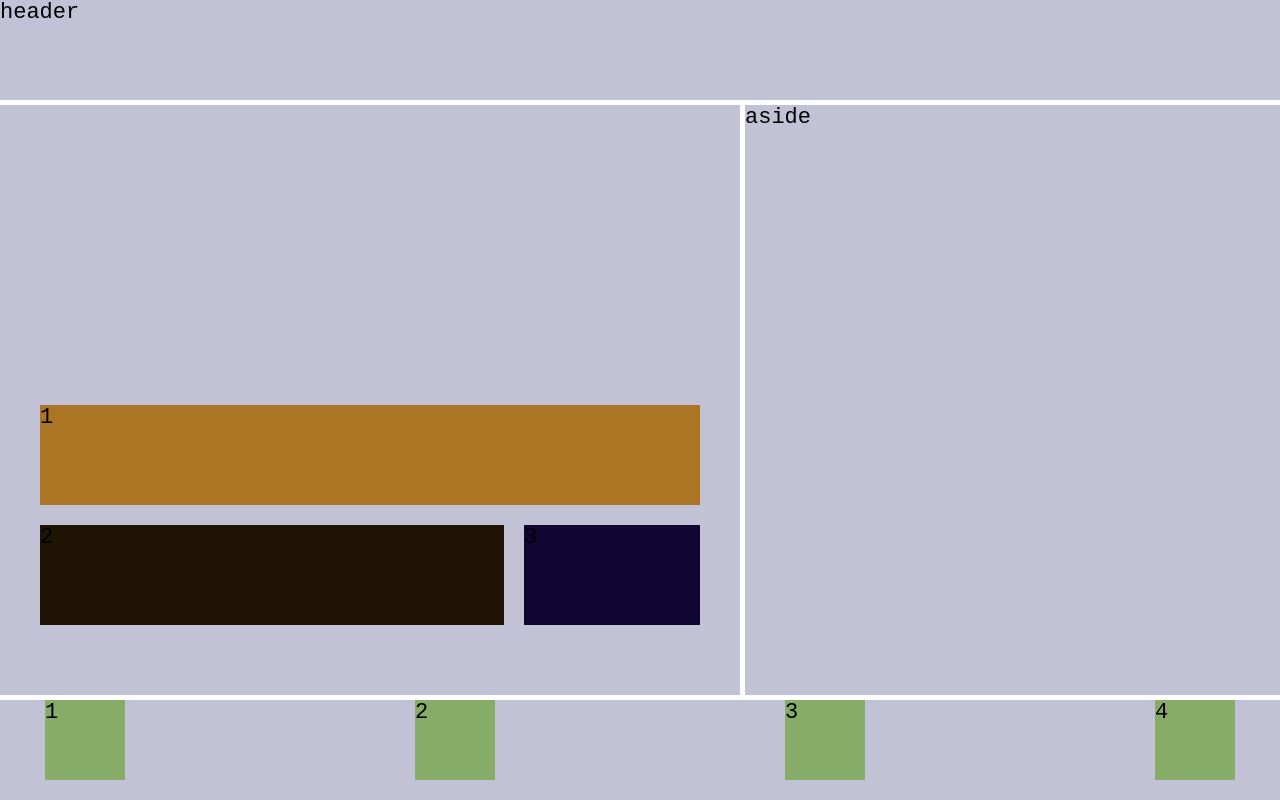
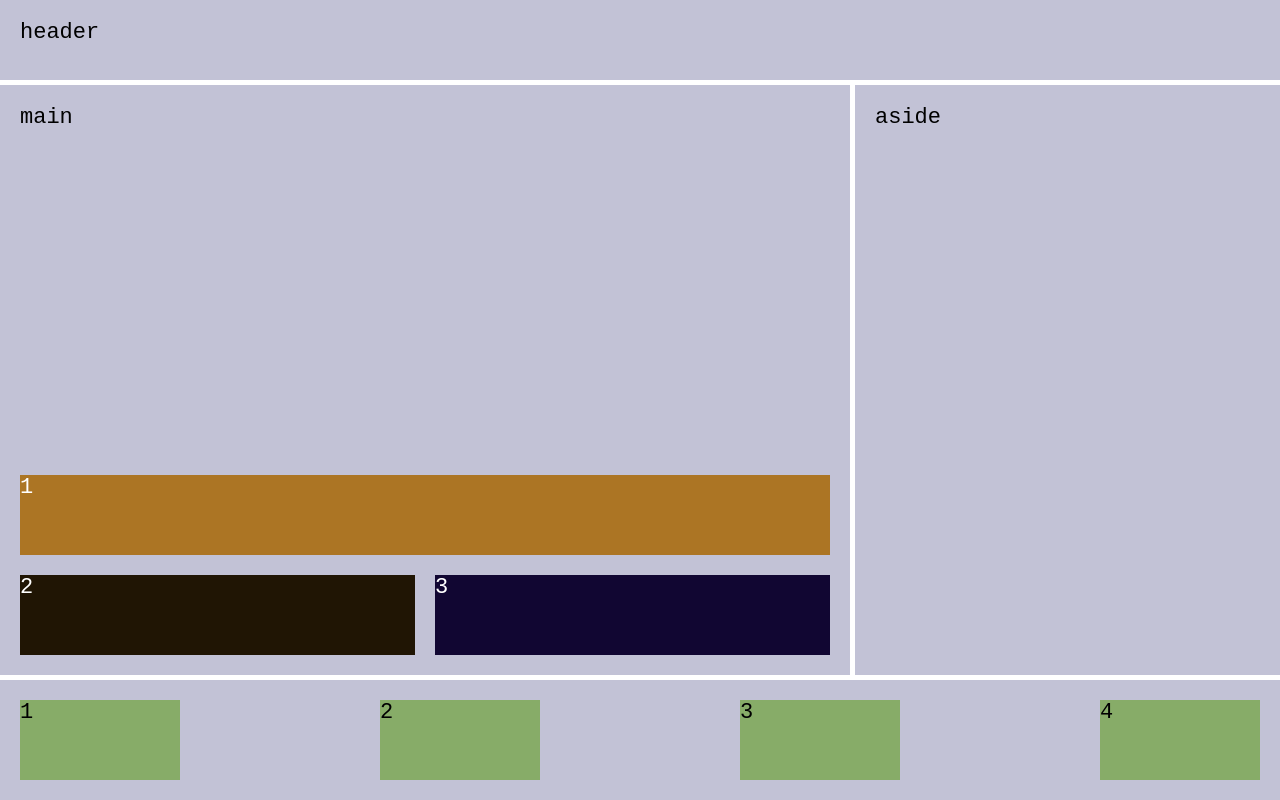
Before and after one commit to volhavettory/dom-6, a plain HTML site: page index.html in a window 1280 px wide. Drawn offline with Linux system fonts and the light colour scheme.

Commit message:
code review

```diff
--- a/index.html
+++ b/index.html
@@ -13,9 +13,12 @@
     <div class="grid">
         <header>header</header>
         <main>
-            <div class="main_item_1">1</div>
-            <div class="main_item_2">2</div>
-            <div class="main_item_3">3</div>
+            main
+            <div class="main__content">
+                <div class="main_item main_item_1">1</div>
+                <div class="main_item main_item_2">2</div>
+                <div class="main_item main_item_3">3</div>
+            </div>
         </main>
         <aside>aside</aside>
         <footer>
--- a/style.css
+++ b/style.css
@@ -2,47 +2,44 @@ html,
 body {
   margin: 0;
   height: 100%;
+  font-size: 22px;
+  font-family: "Courier New", Courier, monospace;
 }
-.grid * {
+.grid > * {
   border: none;
   background-color: rgb(194, 194, 214);
-  font-size: 22px;
-  font-family: "Courier New", Courier, monospace;
+  padding: 20px;
 }
 .footer_item {
   border: none;
   background-color: rgb(135, 172, 104);
-  font-size: 22px;
-  font-family: "Courier New", Courier, monospace;
+
 }
 .main_item_1 {
   border: none;
   background-color: rgb(172, 117, 36);
-  font-size: 22px;
-  font-family: "Courier New", Courier, monospace;
+
 }
 .main_item_2 {
   border: none;
   background-color: rgb(32, 21, 4);
-  font-size: 22px;
-  font-family: "Courier New", Courier, monospace;
+
 }
 .main_item_3 {
   border: none;
   background-color: rgb(17, 6, 50);
-  font-size: 22px;
-  font-family: "Courier New", Courier, monospace;
+
 }
 .grid {
   height: 100%;
   display: grid;
-  grid-template-columns: 200px 1fr 1fr;
-  grid-template-rows: 100px 1fr 100px;
+  grid-template-columns: 2fr 1fr;
+  grid-template-rows: 80px auto 120px;
   grid-gap: 5px;
   grid-template-areas:
-    "header header header"
-    "main main aside"
-    "footer footer footer";
+    "header header"
+    "main aside"
+    "footer footer";
 }
 header {
   grid-area: header;
@@ -50,28 +47,26 @@ header {
 main {
   grid-area: main;
   display: grid;
-  grid-template-columns: 20px 30% 30% 1fr 20px;
-  grid-template-rows: 1fr 100px 100px 50px;
+  grid-template-rows: auto max-content;
+}
+.main__content {
+  display: grid;
+  grid-template-columns: repeat(2, 1fr);
+  grid-template-rows: repeat(2, 80px);
   grid-gap: 20px;
 }
 
 footer {
   grid-area: footer;
   display: grid;
-  grid-template-columns: 80px 80px 80px 80px;
+  grid-template-columns: repeat(4, 1fr);
   grid-template-rows: 80px;
   grid-gap: 200px;
   justify-content: space-around;
 }
 .main_item_1 {
-  grid-column: 2/5;
-  grid-row: 2/3;
+  grid-column: 1/3;
 }
-.main_item_2 {
-  grid-column: 2 /4;
-  grid-row: 3 / 4;
+.main_item {
+  color: #FFFFFF;
 }
-.main_item_3 {
-  grid-column: 4/5;
-  grid-row: 3/ 4;
-}
```
Also changed, not shown: 1 other file.
